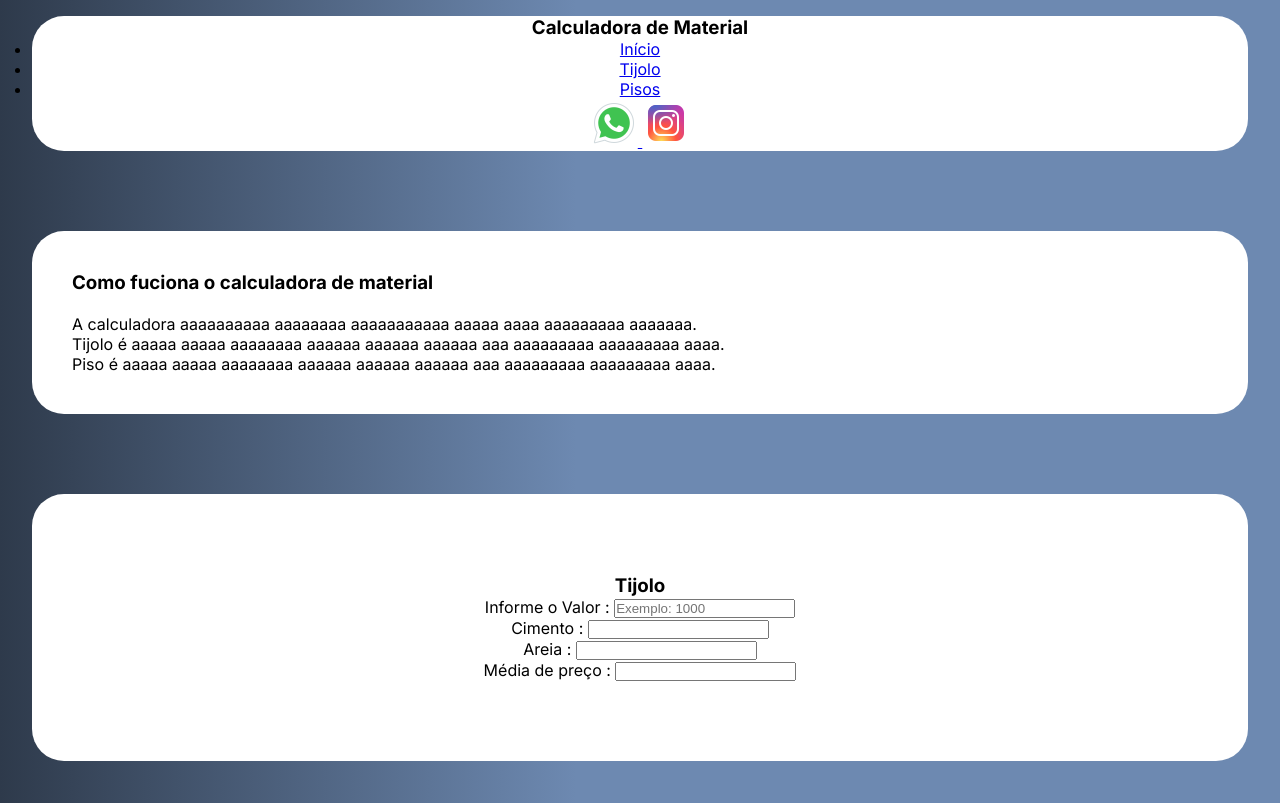
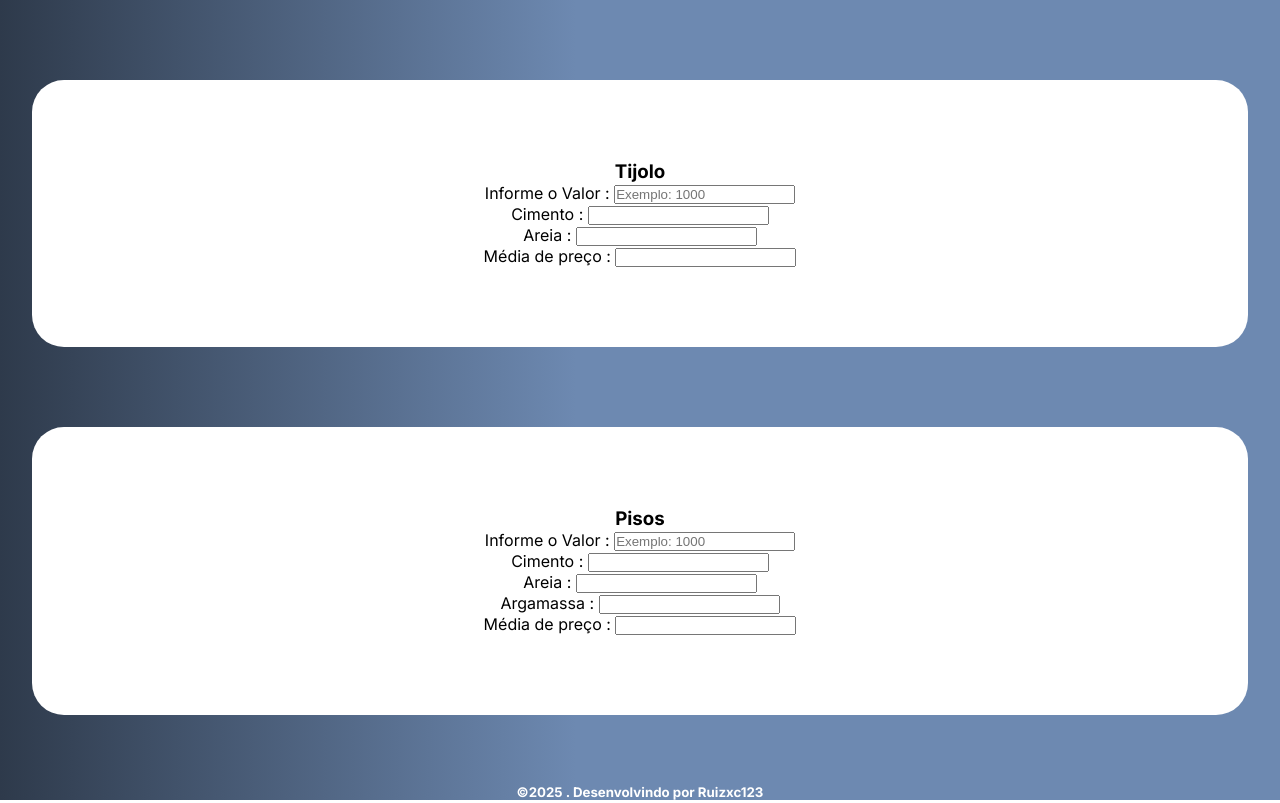
Before and after one commit to ruizxc123/Calculadora-de-Material, a plain HTML site: page index.html in a window 1280 px wide. Shown: the top 803 px of the page. Drawn offline with Linux system fonts and the light colour scheme.

Commit message:
versão 2

```diff
--- a/css/style.css
+++ b/css/style.css
@@ -3,47 +3,45 @@
     padding: 0;
 }
 
-:root{
-    --cor--fundo1 :#2E3A4B;
-    --cor--fundo2 : #6D89B1;
-    --cor--botao : #2E3A4B;
-    --cor--texto : #000000;
-    --cor--titulo : #6D89B1;
-    --cor--texto--titulo :#FFFFFF;
-    --cor--resposta :#CCC9C9;
+:root {
+    --cor--fundo1: #2E3A4B;
+    --cor--fundo2: #6D89B1;
+    --cor--botao: #2E3A4B;
+    --cor--texto: #000000;
+    --cor--titulo: #6D89B1;
+    --cor--texto--titulo: #FFFFFF;
+    --cor--resposta: #CCC9C9;
     --fonte--pricipal: "Inter"
 }
 
-body{
-    background: linear-gradient(to right,#2E3A4B 0%,#6D89B1 45%) ;
+body {
+    background: linear-gradient(to right, #2E3A4B 0%, #6D89B1 45%);
     font-family: var(--fonte--pricipal);
 }
 
-.container{
-    background-color:var(--cor--texto--titulo) ;
+.container {
+    background-color: var(--cor--texto--titulo);
     border-radius: 2rem;
     margin: 2rem;
 
 }
 
-.container__nav{
-    text-align: center;
-    margin-top: 1rem;
-}
-
-.container__inicio{
+.container__inicio {
     margin-top: 5rem;
     padding: 2.5rem;
 }
 
-.container__cal{
+.container__cal {
     margin-top: 5rem;
     margin-bottom: 5rem;
     padding: 5rem;
     text-align: center;
 }
 
-footer{
+footer {
     text-align: center;
+    position: fixed;
+    bottom: 0;
+    width: 100%;
     color: var(--cor--texto--titulo);
 }
--- a/index.html
+++ b/index.html
@@ -15,46 +15,7 @@
 </head>
 
 <body>
-    <!-- Nav -->
-    <section class="container container__nav">
-        <div class="titulo-nav">
-            <header>
-                <h3>Calculadora de Material</h3>
-            </header>
 
-            <div class="nav__botoes">
-                <nav>
-                    <ul>
-                        <li><a class="" href="#Inicio">Início</a></li>
-                        <li><a class="" href="#Tijolo">Tijolo</a></li>
-                        <li><a class="" href="#Pisos">Pisos</a></li>
-                    </ul>
-                </nav>
-            </div>
-            <div class="nav__redes">
-                <a href="https://wa.me/556391034566" target="_blank">
-                    <img class="icon whatsapp" src="img/icons8-whatsapp-48.png" alt="Whatsapp">
-                </a>
-                <a href="https://www.instagram.com/ruizxc123/" target="_blank">
-                    <img class="icon instagram" src="img/icons8-instagram-48.png" alt="instagram">
-                </a>
-
-            </div>
-        </div>
-    </section>
-    <!-- Como funciona -->
-
-    <section id="Inicio" class="container container__inicio">
-        <div>
-            <h3>Como fuciona o calculadora de material</h3>
-        </div>
-        <br>
-        <div>
-            <p> A calculadora aaaaaaaaaa aaaaaaaa aaaaaaaaaaa aaaaa aaaa aaaaaaaaa aaaaaaa.</p>
-            <p>Tijolo é aaaaa aaaaa aaaaaaaa aaaaaa aaaaaa aaaaaa aaa aaaaaaaaa aaaaaaaaa aaaa.</p>
-            <p>Piso é aaaaa aaaaa aaaaaaaa aaaaaa aaaaaa aaaaaa aaa aaaaaaaaa aaaaaaaaa aaaa. </p>
-        </div>
-    </section>
 
     <!-- Tijolo -->
 
@@ -69,7 +30,7 @@
                 <label for="">Cimento :</label>
                 <input type="number" id="Cimentotj" readonly><br>
                 <label for="">Areia :</label>
-                <input type="number" id="areiatj"readonly><br>
+                <input type="number" id="areiatj" readonly><br>
                 <label for="">Média de preço :</label>
                 <input type="number" id="mediatj" readonly><br>
             </form>
@@ -87,22 +48,22 @@
                 <label for="Informe o Valor">Informe o Valor :</label>
                 <input type="number" id="valorps" placeholder="Exemplo: 1000"><br>
                 <label for="">Cimento :</label>
-                <input type="number" id="Cimentops"readonly><br>
+                <input type="number" id="Cimentops" readonly><br>
                 <label for="">Areia :</label>
-                <input type="number" id="areiaps"readonly><br>
+                <input type="number" id="areiaps" readonly><br>
                 <label for="">Argamassa : </label>
-                <input type="number" id="argamassaps"readonly><br>
+                <input type="number" id="argamassaps" readonly><br>
                 <label for="">Média de preço :</label>
-                <input type="number" id="mediaps"readonly><br>
+                <input type="number" id="mediaps" readonly><br>
             </form>
         </div>
     </section>
 
     <!--footer  -->
 
-        <footer>
-            <h5>&copy;2025 . Desenvolvindo por Ruizxc123</h5>
-        </footer>
+    <footer>
+        <h5>&copy;2025 . Desenvolvindo por Ruizxc123</h5>
+    </footer>
 
 
 
```
